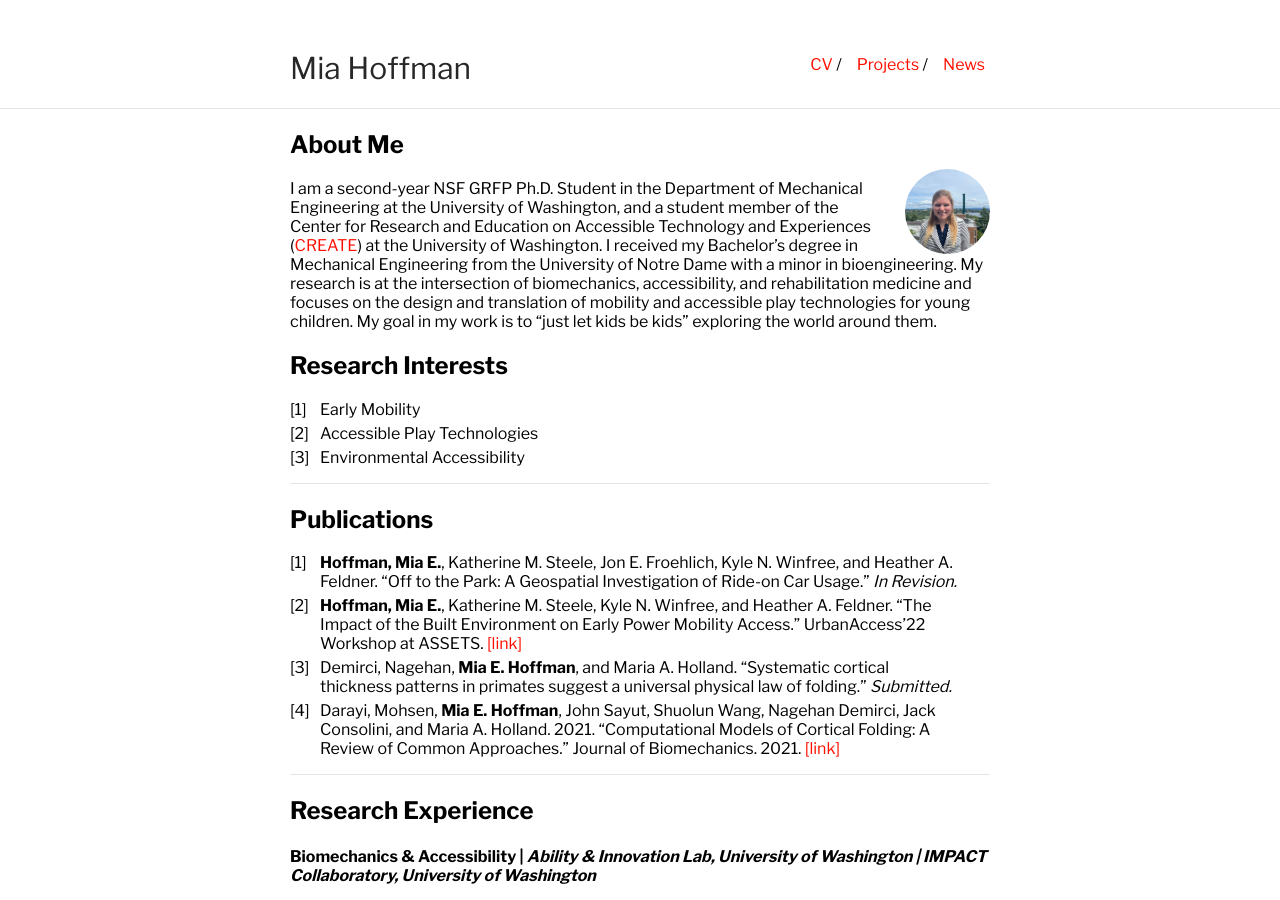
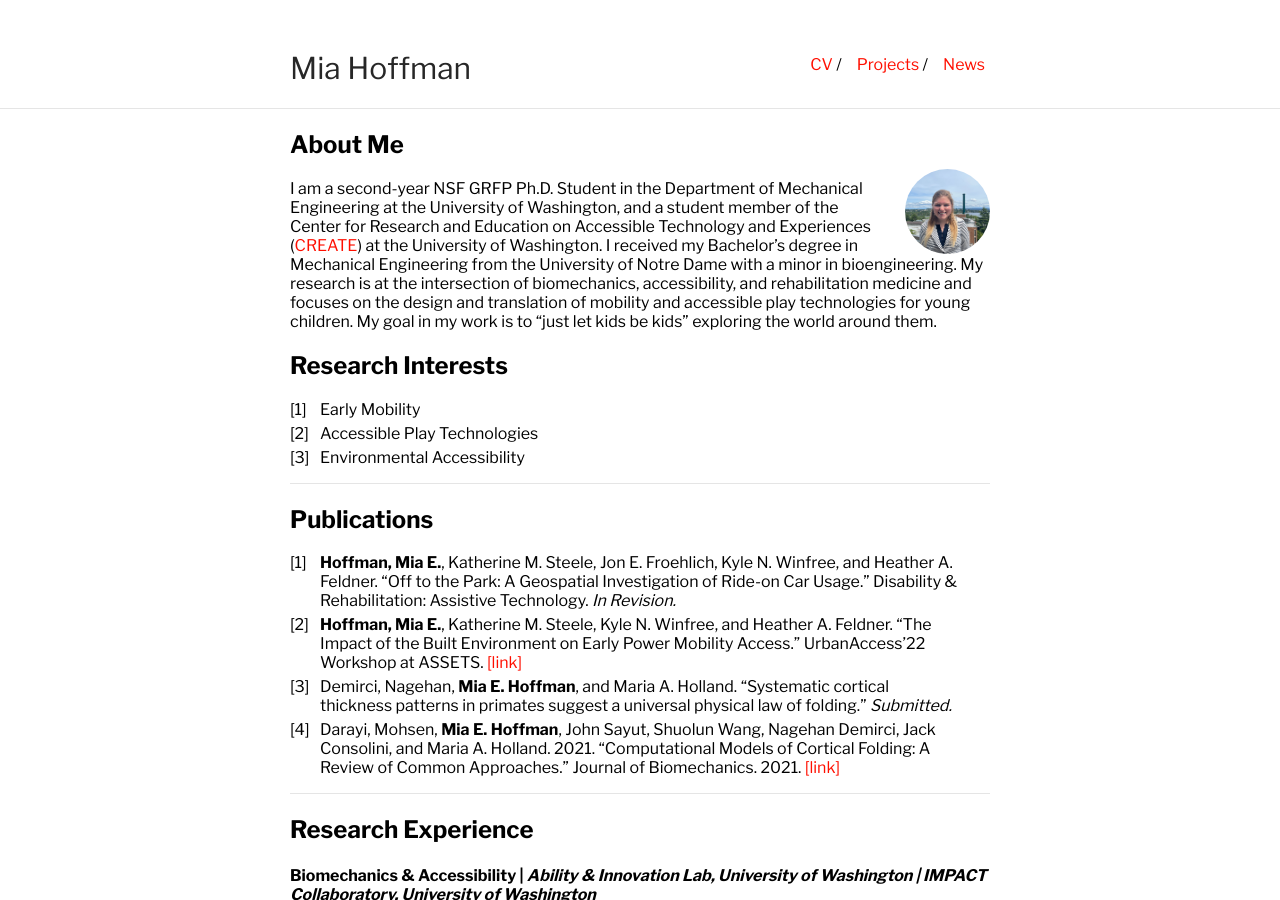
Before and after one commit to miahoffmannd/miahoffmannd.github.io, a Jekyll site: the page built from index.md, in a window 1280 px wide and 900 px high. Built offline with Jekyll 4.4.1, drawn with Linux system fonts in a browser that asks for light colours; our own code applies the rules of GitHub Pages for plain Markdown files.

Commit message:
Update index.md

```diff
--- a/index.md
+++ b/index.md
@@ -16,7 +16,7 @@ I am a second-year NSF GRFP Ph.D. Student in the Department of Mechanical Engine
 ---
 ## Publications
 
-1. **Hoffman, Mia E.**, Katherine M. Steele, Jon E. Froehlich, Kyle N. Winfree, and Heather A. Feldner.  “Off to the Park: A Geospatial Investigation of Ride-on Car Usage.” _In Revision._
+1. **Hoffman, Mia E.**, Katherine M. Steele, Jon E. Froehlich, Kyle N. Winfree, and Heather A. Feldner.  “Off to the Park: A Geospatial Investigation of Ride-on Car Usage.” Disability & Rehabilitation: Assistive Technology. _In Revision._
 2. **Hoffman, Mia E.**, Katherine M. Steele, Kyle N. Winfree, and Heather A. Feldner.  “The Impact of the Built Environment on Early Power Mobility Access.” UrbanAccess’22 Workshop at ASSETS. [[link]](https://accessiblecities.github.io/UrbanAccess2022/#accepted-papers)
 3. Demirci, Nagehan, **Mia E. Hoffman**, and Maria A. Holland. “Systematic cortical thickness patterns in primates suggest a universal physical law of folding.” _Submitted._
 4. Darayi, Mohsen, **Mia E. Hoffman**, John Sayut, Shuolun Wang, Nagehan Demirci, Jack Consolini, and Maria A. Holland. 2021. “Computational Models of Cortical Folding: A Review of Common Approaches.” Journal of Biomechanics. 2021. [[link]](https://doi.org/10.1016/j.jbiomech.2021.110851)
```
